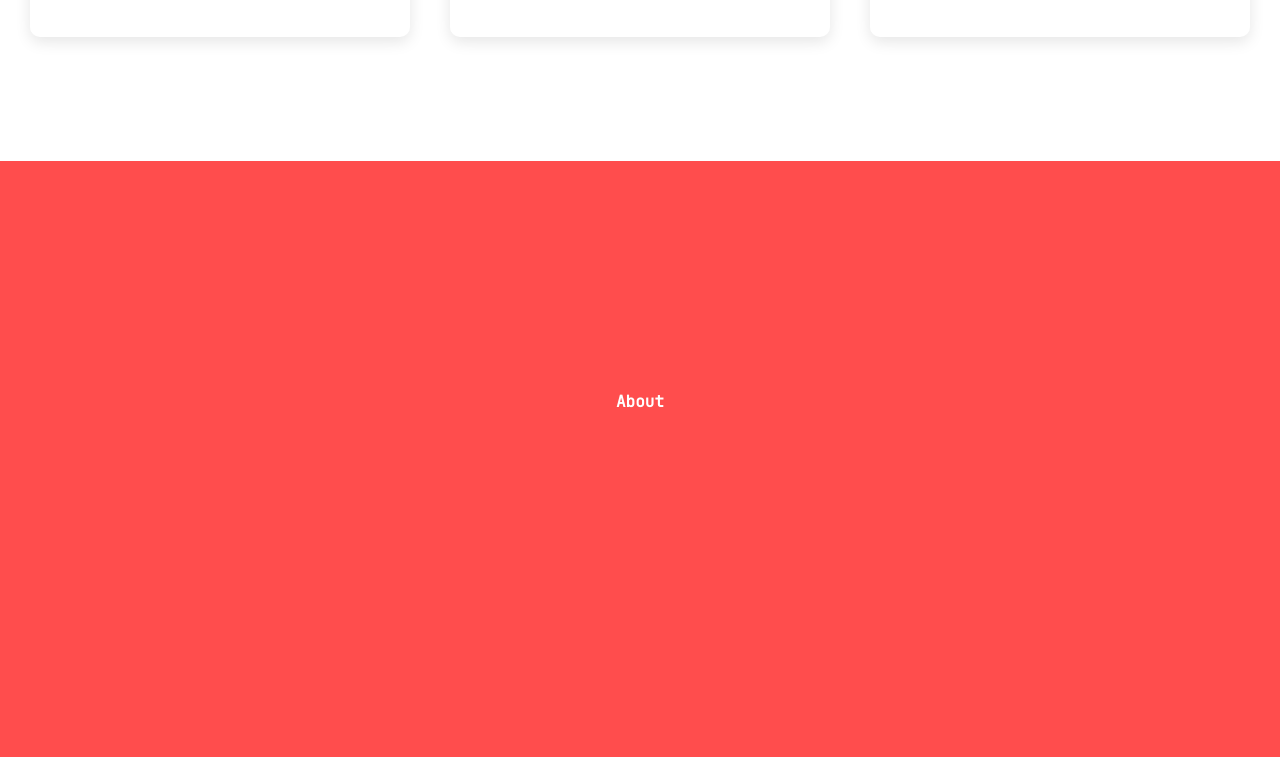
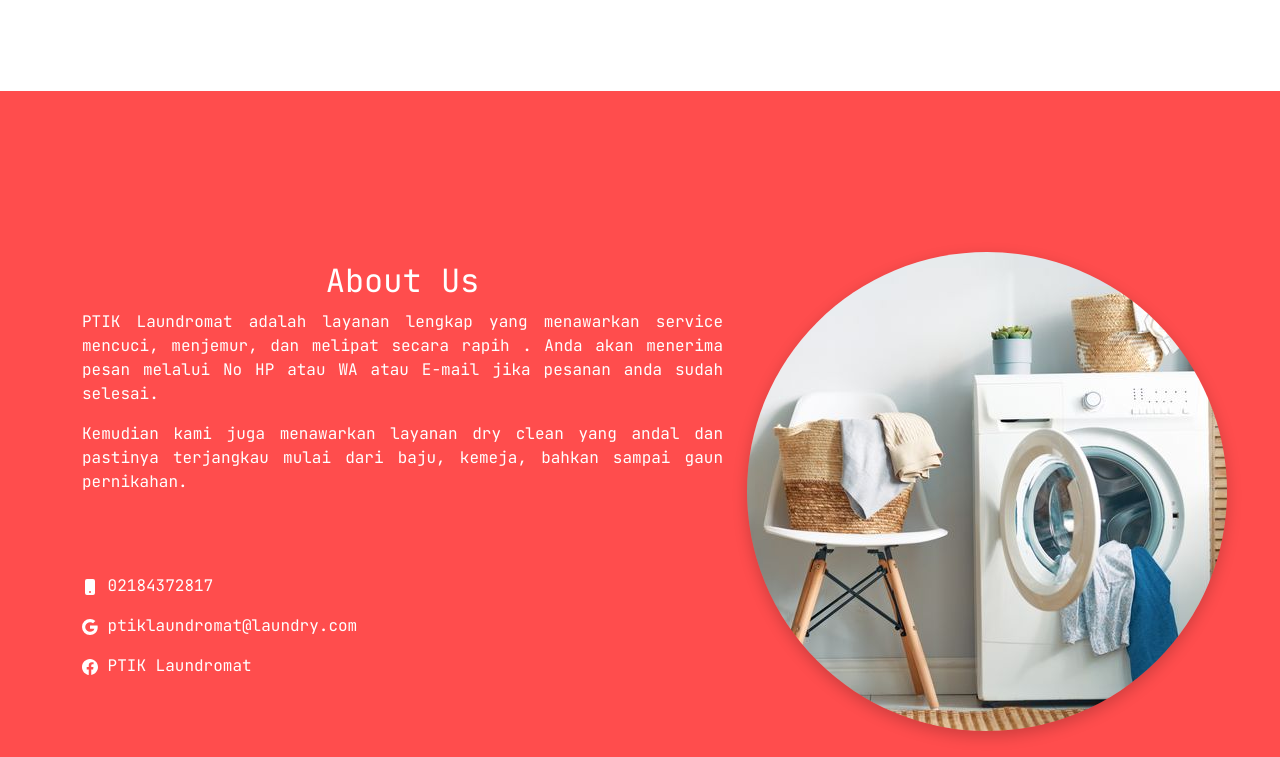
Before and after one commit to grimalvez/DesainWeb-UAS, a plain HTML site: page index.html in a window 1280 px wide. Shown: the part 1523-2280 px from the top of the page. Drawn offline with nearby package versions, Linux system fonts and the light colour scheme.

Commit message:
About + Fix Nav

```diff
--- a/index.html
+++ b/index.html
@@ -1,8 +1,10 @@
 <!DOCTYPE html>
 <html>
 <head>
+	<meta charset="utf-8">
 	<title>Laundromat</title>
-	<link rel="preconnect" href="https://fonts.gstatic.com">
+	<link href="https://cdn.jsdelivr.net/npm/bootstrap@5.0.0-beta1/dist/css/bootstrap.min.css" rel="stylesheet"  crossorigin="anonymous">
+ 	<link rel="stylesheet" href="https://cdnjs.cloudflare.com/ajax/libs/font-awesome/4.7.0/css/font-awesome.min.css">
 	<link href="https://fonts.googleapis.com/css2?family=JetBrains+Mono&display=swap" rel="stylesheet">
 	<link rel="stylesheet" type="text/css" href="style.css">
 </head>
@@ -24,13 +26,13 @@
 	</nav>
 
 
-	<div class="container">
 	<div class="home">
 		<div class="home-content">
 			<h2>Selamat Datang Di</h2>
 			<h1>PTIK LAUNDROMAT</h1>
 		</div>
 	</div>
+	<div class="red"></div>
 	<div class="ser"><h2>Layanan Kami</h2></div>
 	<div class="service">
 		<div class="service-content">
@@ -57,9 +59,40 @@
 			</div>
 		</div>
 	</div>
+
 	<div class="about">
-			<div class="home-content">
-				<p>About</p>
+		<div class="container">
+			<div class="row">
+				<div class="col-sm-7">
+					<h2 class="text-center">About Us</h2>
+					<p>PTIK Laundromat adalah layanan lengkap yang menawarkan service mencuci, menjemur, dan melipat secara rapih . Anda akan menerima pesan melalui No HP atau WA atau E-mail jika pesanan anda sudah selesai.</p>
+					<p>Kemudian kami juga menawarkan layanan dry clean yang andal dan pastinya terjangkau mulai dari baju, kemeja, bahkan sampai gaun pernikahan.</p>
+					<div class="icons">
+						<p>
+							<svg xmlns="http://www.w3.org/2000/svg" width="16" height="16" fill="currentColor" class="bi bi-phone-fill" viewBox="0 0 16 16">
+								<path fill-rule="evenodd" d="M3 2a2 2 0 0 1 2-2h6a2 2 0 0 1 2 2v12a2 2 0 0 1-2 2H5a2 2 0 0 1-2-2V2zm6 11a1 1 0 1 1-2 0 1 1 0 0 1 2 0z"/>
+							</svg>
+							02184372817
+						</p>
+						<p>
+							<svg xmlns="http://www.w3.org/2000/svg" width="16" height="16" fill="currentColor" class="bi bi-google" viewBox="0 0 16 16">
+								<path d="M15.545 6.558a9.42 9.42 0 0 1 .139 1.626c0 2.434-.87 4.492-2.384 5.885h.002C11.978 15.292 10.158 16 8 16A8 8 0 1 1 8 0a7.689 7.689 0 0 1 5.352 2.082l-2.284 2.284A4.347 4.347 0 0 0 8 3.166c-2.087 0-3.86 1.408-4.492 3.304a4.792 4.792 0 0 0 0 3.063h.003c.635 1.893 2.405 3.301 4.492 3.301 1.078 0 2.004-.276 2.722-.764h-.003a3.702 3.702 0 0 0 1.599-2.431H8v-3.08h7.545z"/>
+							</svg>
+							ptiklaundromat@laundry.com
+						</p>
+						<p>
+							<svg xmlns="http://www.w3.org/2000/svg" width="16" height="16" fill="currentColor" class="bi bi-facebook" viewBox="0 0 16 16">
+	  							<path fill-rule="evenodd" d="M16 8.049c0-4.446-3.582-8.05-8-8.05C3.58 0-.002 3.603-.002 8.05c0 4.017 2.926 7.347 6.75 7.951v-5.625h-2.03V8.05H6.75V6.275c0-2.017 1.195-3.131 3.022-3.131.876 0 1.791.157 1.791.157v1.98h-1.009c-.993 0-1.303.621-1.303 1.258v1.51h2.218l-.354 2.326H9.25V16c3.824-.604 6.75-3.934 6.75-7.951z"/>
+							</svg>
+							PTIK Laundromat
+						</p>
+					</div>
+				</div>
+				<div class="col-sm-5">
+					<div class="img-wrap">
+						<img src="image/5.jpg">
+					</div>
+				</div>
 			</div>
 		</div>
 	</div>
@@ -69,6 +102,7 @@
 	<footer>
 		<p>&copy; Daryl Zavier Arian & Hijrah Gangga</p>
 	</footer>
+
 	<script type="text/javascript" src="script.js"></script>
 </body>
 </html>
--- a/style.css
+++ b/style.css
@@ -12,6 +12,7 @@ Color
 #E9E9E9 = Putih agak tua dikit
 */
 
+
 html{
 	height: 100%;
 }
@@ -21,9 +22,12 @@ nav{
 	display: flex;
 	justify-content: space-around;
 	align-items: center;
-	min-height: 8vh;
+	min-height: 10vh;
 	background-color: #FF4D4D;
 	font-family: 'JetBrains Mono', monospace;
+	position: fixed;
+	width: 100%;
+	z-index: 5;
 }
 
 .logo{
@@ -136,7 +140,7 @@ footer p{
 .home{
 	display: flex;
     background: url("image/bg-40.jpg") no-repeat center;
-    height: 100vh;
+    min-height: 96vh;
     background-size: cover;
     background-attachment: fixed;
     opacity: 1;
@@ -149,15 +153,23 @@ footer p{
 	font-weight: bold;
 }
 .home-content h2{
-	font-size: 28px;
+	font-size: 30px;
 	text-align: center;
 
 }
 .home-content h1{
-	font-size: 34px;
+	font-size: 50px;
 	text-align: center;
 	letter-spacing: 5px;
 	color: #fff;
+	background-color: ;
+}
+.red{
+	display: flex;
+    background-color: #FF4D4D;
+    min-height: 5vh;
+    color: #E9E9E9;
+    opacity: 1;
 }
 	/*END HOME*/
 
@@ -258,23 +270,35 @@ footer p{
 .box .content p{
 	font-size: 16px;
 }
-
 	/*END SERVICE*/
 
 	/*START ABOUT - Belum Sama Sekali*/
 .about{
 	display: flex;
     background: #FF4D4D;
-    height: 100vh;
-    background-size: cover;
-    background-attachment: fixed;
-    opacity: 1;
+    min-height: 100vh;
     color: white;
+    justify-content: center;
+    align-items: center;
 }
-
-.about-content{
-	font-size: 30px;
-	text-align: center;
-	margin: 20% auto;
-	font-weight: bold;
+.col-sm-7 h2{
+	margin: 10px;
 }
+.img-wrap{
+	width: 100%
+}
+.img-wrap img{
+	width: 100%
+	padding:10px;
+	border-radius:50%;
+	box-shadow: 0 5px 15px rgba(0,0,0,.2);
+}
+.about a{
+	text-align: justify;
+}
+.about p{
+	text-align: justify;
+}
+.about .icons{
+	margin-top: 10vh;
+}
```
Also changed, not shown: image/5.jpg (added). Lines whose indentation alone changed are shown as unchanged.
